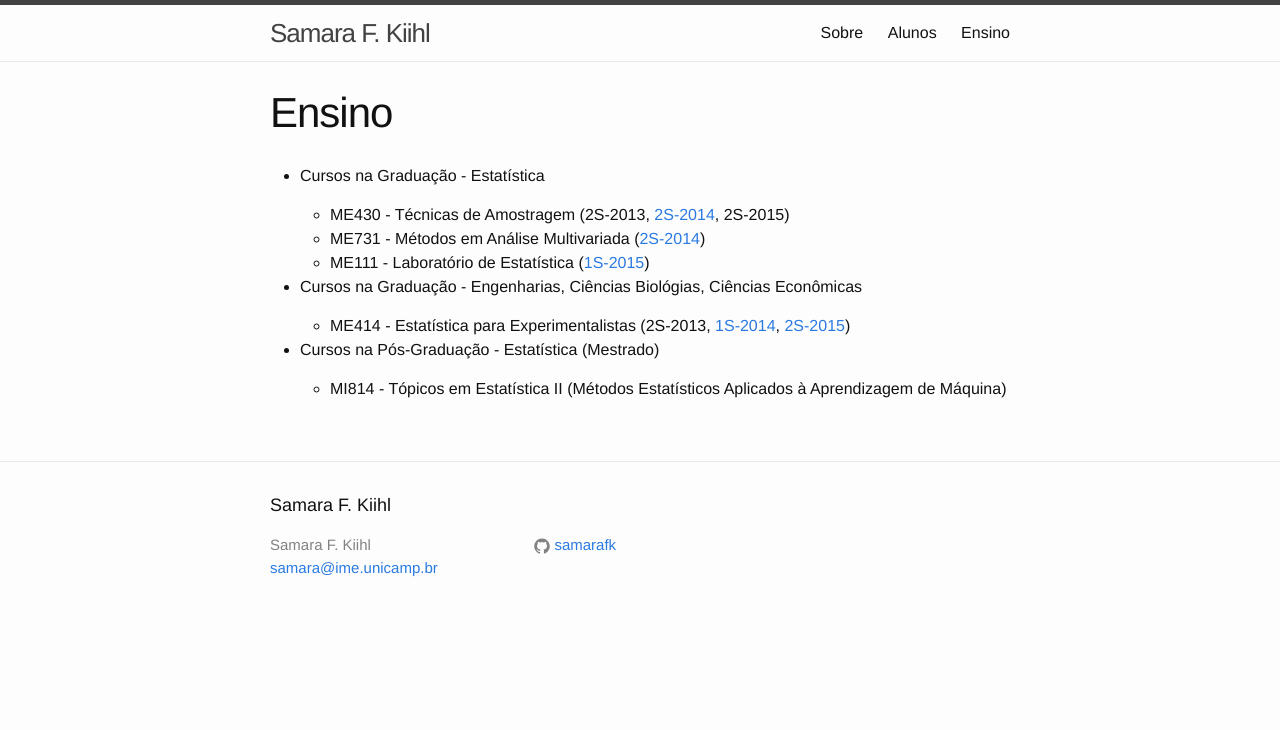
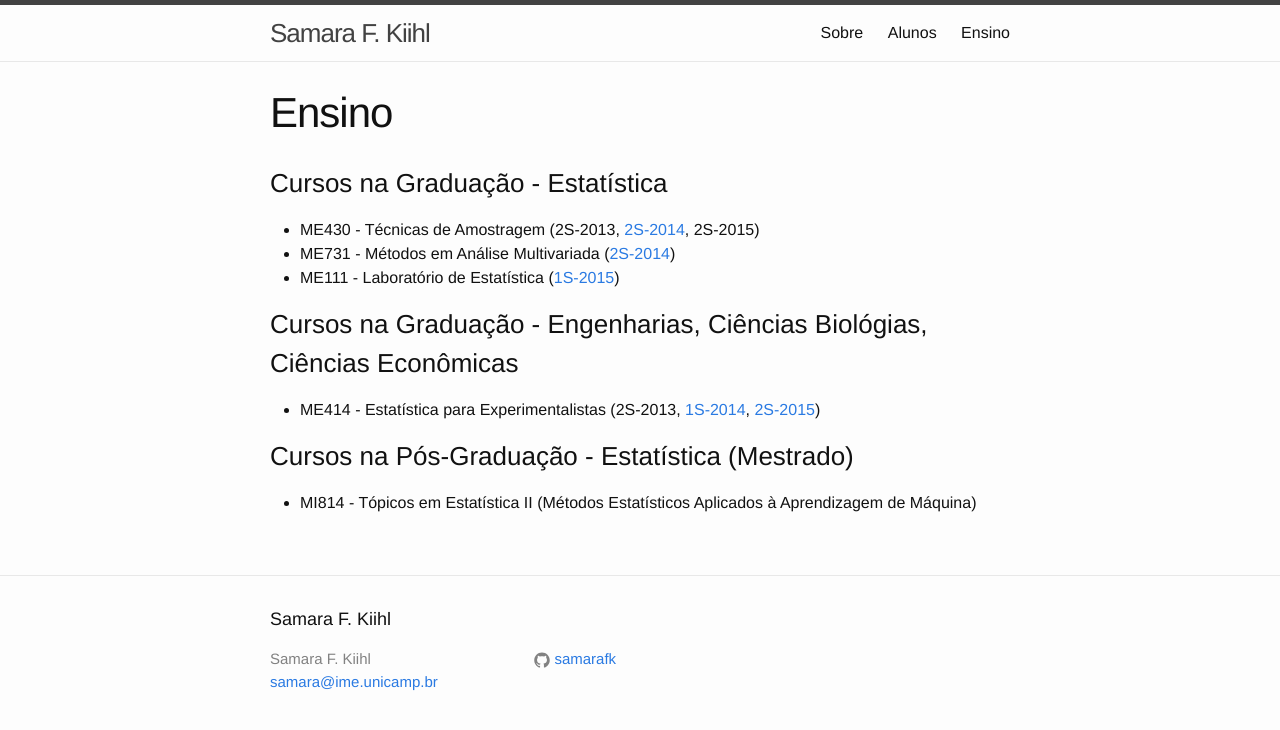
Before and after one commit to samarafk/samarafk.github.io, a Jekyll site: the page built from teaching.md, in a window 1280 px wide. Shown: the top 730 px of the page. Built offline with Jekyll 4.4.1, drawn with Linux system fonts in a browser that asks for light colours.

Commit message:
sections

```diff
--- a/teaching.md
+++ b/teaching.md
@@ -4,18 +4,18 @@ title: Ensino
 permalink: /teaching/
 ---
 
-* Cursos na Graduação - Estatística
+### Cursos na Graduação - Estatística
 
   +  ME430 - Técnicas de Amostragem (2S-2013, [2S-2014](http://www.ggte.unicamp.br/moodle/course/view.php?id=463), 2S-2015)
   +  ME731 - Métodos em Análise Multivariada ([2S-2014](http://www.ggte.unicamp.br/moodle/course/view.php?id=459))
   +  ME111 - Laboratório de Estatística ([1S-2015](http://www.ggte.unicamp.br/moodle/course/info.php?id=593))
 
 
-* Cursos na Graduação - Engenharias, Ciências Biológias, Ciências Econômicas
+### Cursos na Graduação - Engenharias, Ciências Biológias, Ciências Econômicas
 
   + ME414 - Estatística para Experimentalistas (2S-2013, [1S-2014](http://www.ggte.unicamp.br/moodle/enrol/index.php?id=369), [2S-2015](http://samarafk.github.io/ME414/))
 
 
-* Cursos na Pós-Graduação - Estatística (Mestrado)
+### Cursos na Pós-Graduação - Estatística (Mestrado)
 
   + MI814 - Tópicos em Estatística II (Métodos Estatísticos Aplicados à Aprendizagem de Máquina)
```
